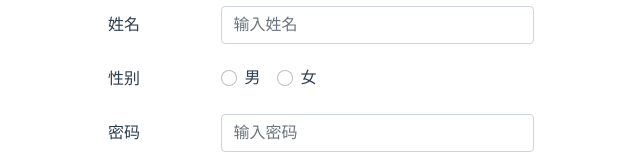
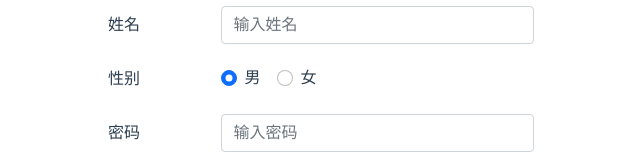
Before and after one commit to mazixiang/tqas-frontend-vue, a Vue app: page /register in a window 1280 px wide. Shown: the part 132-292 px from the top of the page, without its empty margins (319-959 px from the left). Built offline with nearby package versions, Linux system fonts and the light colour scheme.

Commit message:
add default gender for register form

```diff
--- a/src/components/RegisterForm.vue
+++ b/src/components/RegisterForm.vue
@@ -41,7 +41,7 @@
               value="男"
               v-model="formData.gender"
               class="form-check-input"
-              checked="checked"
+              checked
             />
             <label for="male" class="form-check-label">男</label>
           </div>
--- a/src/views/Register.vue
+++ b/src/views/Register.vue
@@ -22,7 +22,7 @@ export default {
       formData: {
         username: '',
         name: '',
-        gender: '',
+        gender: '男',
         password: '',
         emailAddress: '',
         phoneNumber: '',
```
